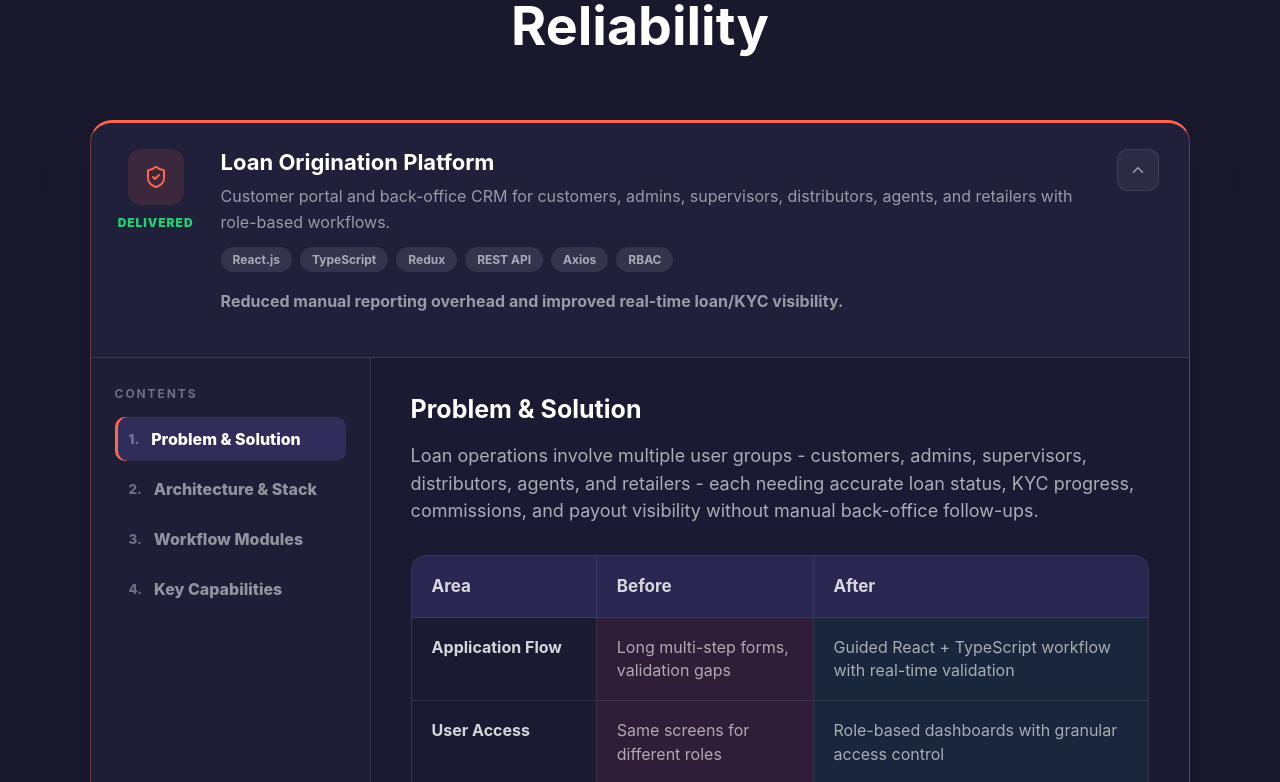
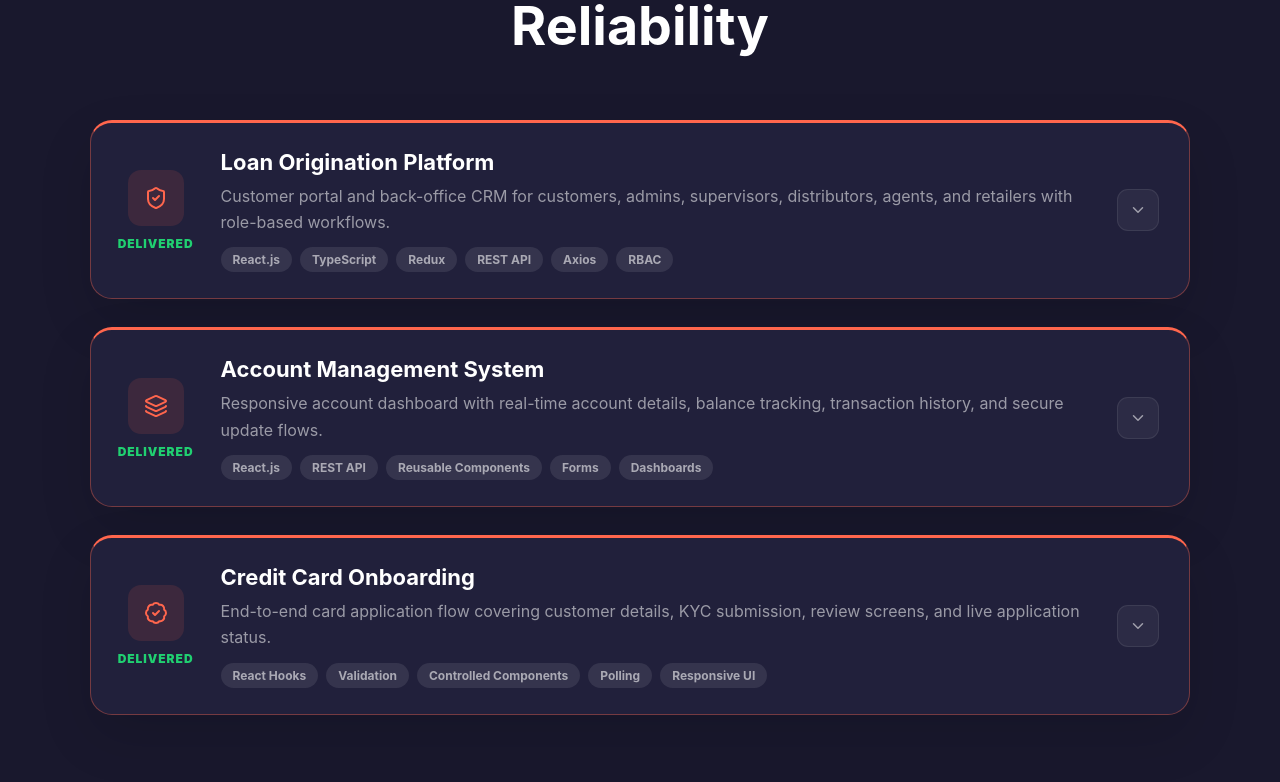
Before and after one commit to Vinod1222/MyPortfoliyo, a React (Vite) app: page / in a window 1280 px wide. Shown: the part 1818-2600 px from the top of the page. Built offline with nearby package versions, Linux system fonts and the light colour scheme.

Commit message:
Make project accordion click only

```diff
--- a/src/App.jsx
+++ b/src/App.jsx
@@ -15,7 +15,7 @@ import { getSectionId } from "./utils/sectionUtils";
 export default function App() {
   const [isSkeletonVisible, setIsSkeletonVisible] = useState(true);
   const [openSkill, setOpenSkill] = useState(0);
-  const [openProject, setOpenProject] = useState(0);
+  const [openProject, setOpenProject] = useState(-1);
   const [activeProjectSection, setActiveProjectSection] = useState(0);
   const [openCase, setOpenCase] = useState(0);
   const [menuOpen, setMenuOpen] = useState(false);
@@ -62,11 +62,6 @@ export default function App() {
     setMenuOpen(false);
   }, []);
 
-  const handleProjectSelect = useCallback((index) => {
-    setOpenProject(index);
-    setActiveProjectSection(0);
-  }, []);
-
   const handleProjectToggle = useCallback((index) => {
     setOpenProject((currentProject) => (currentProject === index ? -1 : index));
     setActiveProjectSection(0);
@@ -104,7 +99,6 @@ export default function App() {
           activeProjectSection={activeProjectSection}
           openProject={openProject}
           onProjectSectionChange={setActiveProjectSection}
-          onProjectSelect={handleProjectSelect}
           onProjectToggle={handleProjectToggle}
         />
         <CaseStudiesSection
--- a/src/sections/ProjectsSection.jsx
+++ b/src/sections/ProjectsSection.jsx
@@ -97,7 +97,6 @@ function ProjectDetail({ activeSection, onSectionChange, project }) {
 export function ProjectsSection({
   activeProjectSection,
   onProjectSectionChange,
-  onProjectSelect,
   onProjectToggle,
   openProject,
 }) {
@@ -112,7 +111,6 @@ export function ProjectsSection({
           return (
             <article
               className={isOpen ? "project-card open" : "project-card"}
-              onPointerEnter={() => onProjectSelect(index)}
               onClick={(event) => {
                 if (event.target.closest("button, a")) return;
                 onProjectToggle(index);
```
